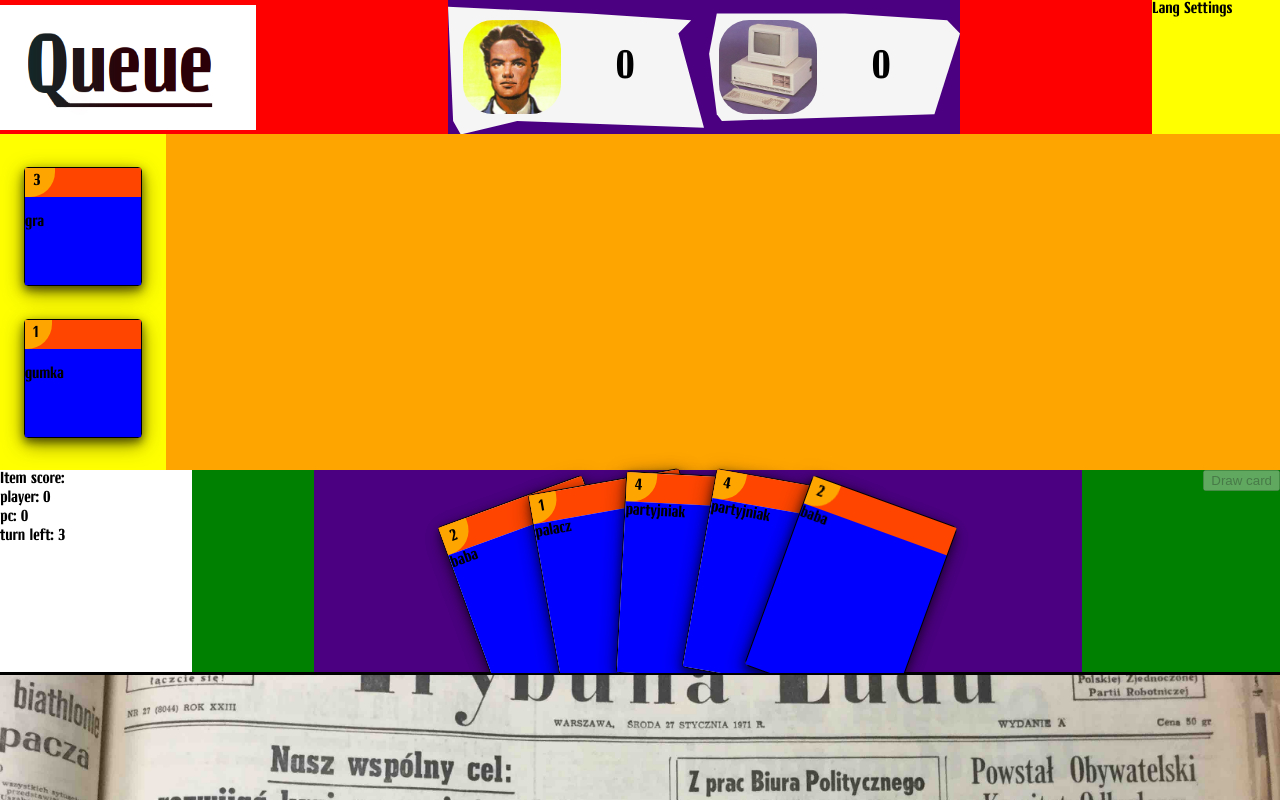
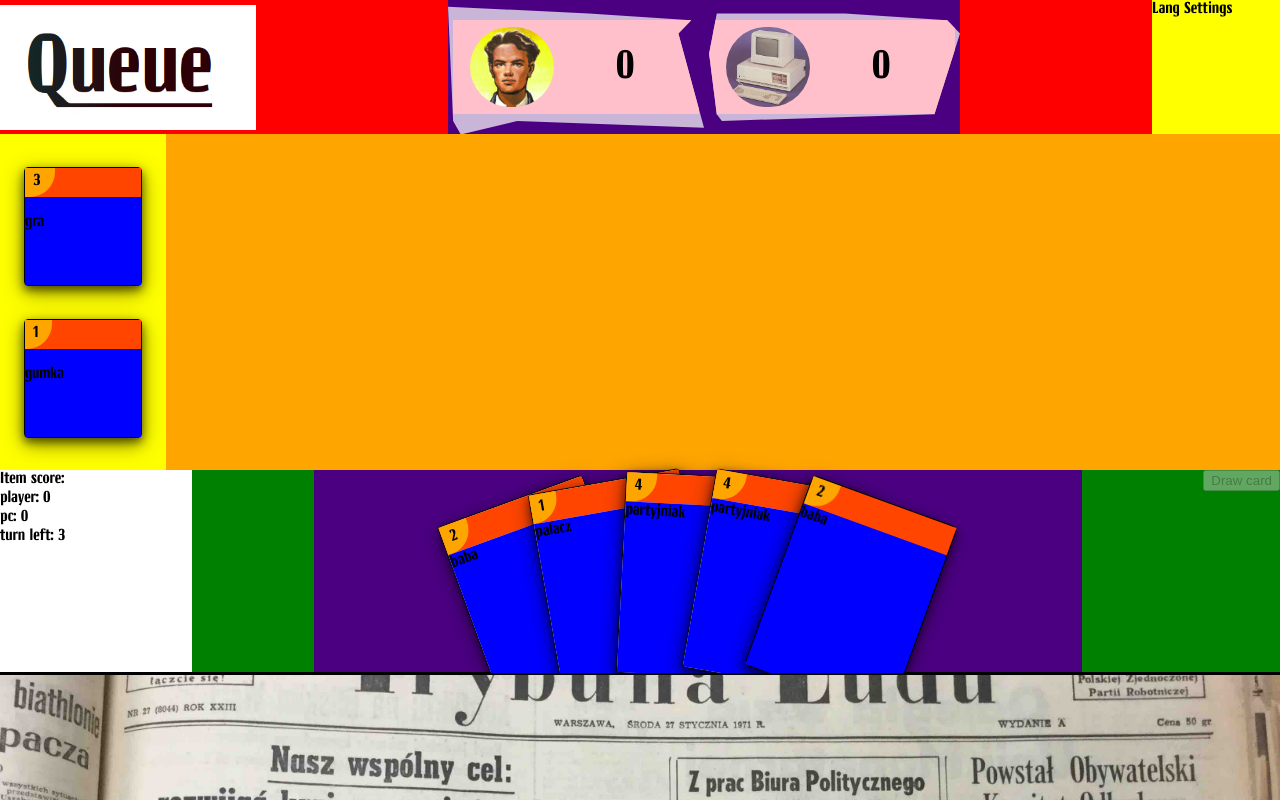
Before and after one commit to michalakweb/that-my-spot, a React (Create React App) app: page / in a window 1280 px wide. Built offline with nearby package versions, Linux system fonts and the light colour scheme.

Commit message:
styled the containers further

```diff
--- a/src/styles/body.scss
+++ b/src/styles/body.scss
@@ -1,7 +1,7 @@
 /* Body */
 
 #body {
-  background-color: blue;
+  // background-color: blue;
   display: flex;
   flex-grow: 1;
   flex-direction: row;
--- a/src/styles/header.scss
+++ b/src/styles/header.scss
@@ -30,7 +30,7 @@
   display: flex;
   flex-direction: column;
   width: 50%;
-  background-color: #f5f5f5;
+  background-color: #f5f5f5bd;
   justify-content: center;
 }
 
@@ -62,9 +62,8 @@
 
 #card {
   display: flex;
-  // background-color: pink;
+  background-color: pink;
   height: 70%;
-  // border: 1px solid black;
   margin: 5px;
 }
 
@@ -73,11 +72,15 @@
   width: 40%;
   position: relative;
   left: 10px;
+  align-items: center;
+  justify-content: center;
 
   img {
-    width: 100%;
-    height: 100%;
-    border-radius: 30px;
+    display: flex;
+
+    width: 85%;
+    height: 85%;
+    border-radius: 55px;
   }
 }
 
```
